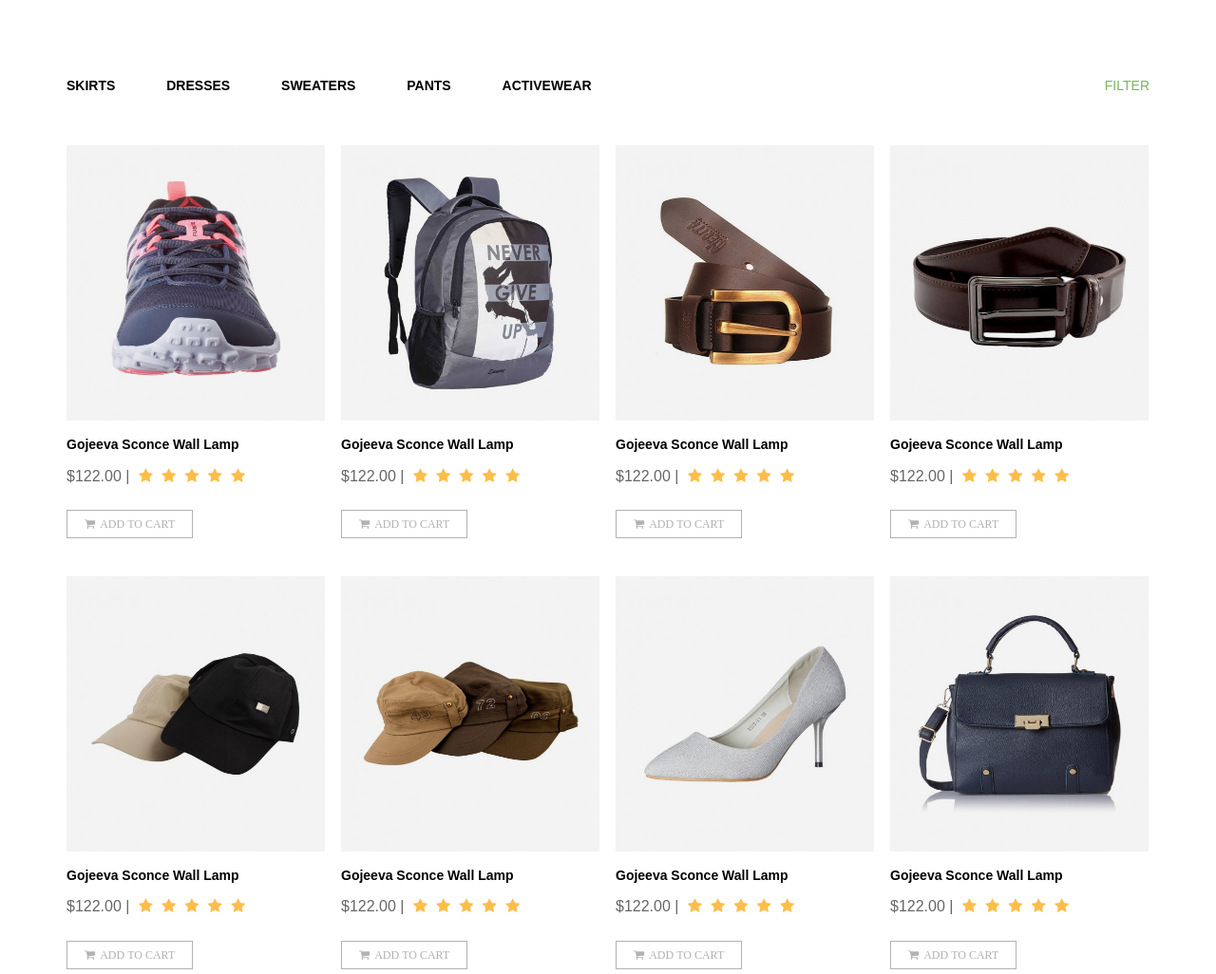
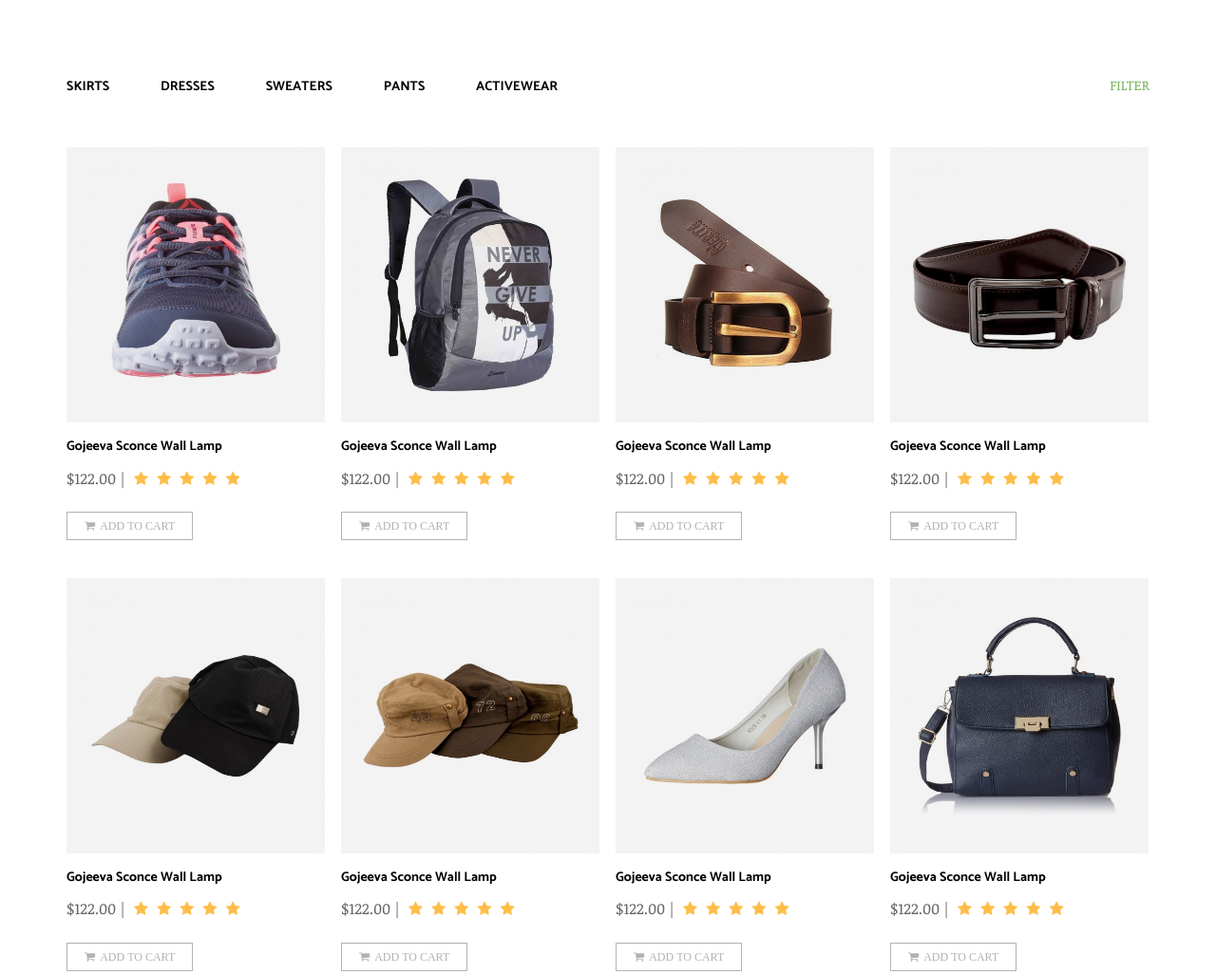
Before and after one commit to at-namle2/vocashop, a plain HTML site: page index.html in a window 1280 px wide. Shown: the part 1190-2216 px from the top of the page at 95% size. Drawn offline with nearby package versions, Linux system fonts and the light colour scheme; files that its build step writes are made by us from their sources.

Commit message:
edit_font_layout

```diff
--- a/index.html
+++ b/index.html
@@ -6,6 +6,9 @@
     <title>vocashop online</title>
     <link rel="stylesheet" href="css/style.css">
     <link rel="stylesheet" href="https://maxcdn.bootstrapcdn.com/font-awesome/4.4.0/css/font-awesome.min.css">
+    <link href="https://fonts.googleapis.com/css?family=Noticia+Text:700" rel="stylesheet">
+    <link href="https://fonts.googleapis.com/css?family=Catamaran:700" rel="stylesheet">
+    <link href="https://fonts.googleapis.com/css?family=Noticia+Text" rel="stylesheet">
   </head>
   <body>
     <header>
--- a/sass/base/_base.scss
+++ b/sass/base/_base.scss
@@ -3,7 +3,7 @@
   padding: 0;
 }
 h1, h2, h3, h4, h5, h6 {
-  font-family: "Catamaran", sans-serif;
+  font-family: 'Catamaran', sans-serif;
   font-weight: 500;
   line-height: 1.1;
   color: map-get($color, black);
--- a/sass/base/_extend.scss
+++ b/sass/base/_extend.scss
@@ -66,6 +66,7 @@
     background: map-get($color, white);
     padding: 30px;
     .title-news {
+      font-family: 'Noticia Text', serif;
       font-size: 20px;
       font-weight: bold;
       color: map-get($color, black);
--- a/sass/pages/_home.scss
+++ b/sass/pages/_home.scss
@@ -87,7 +87,7 @@
           text-transform: uppercase;
           padding-right: 50px;
           text-decoration: none;
-          font-weight: bold;
+          font-family: 'Catamaran', sans-serif;
           color: map-get($color, black);
           &:hover {
             color: map-get($color, green);
```
